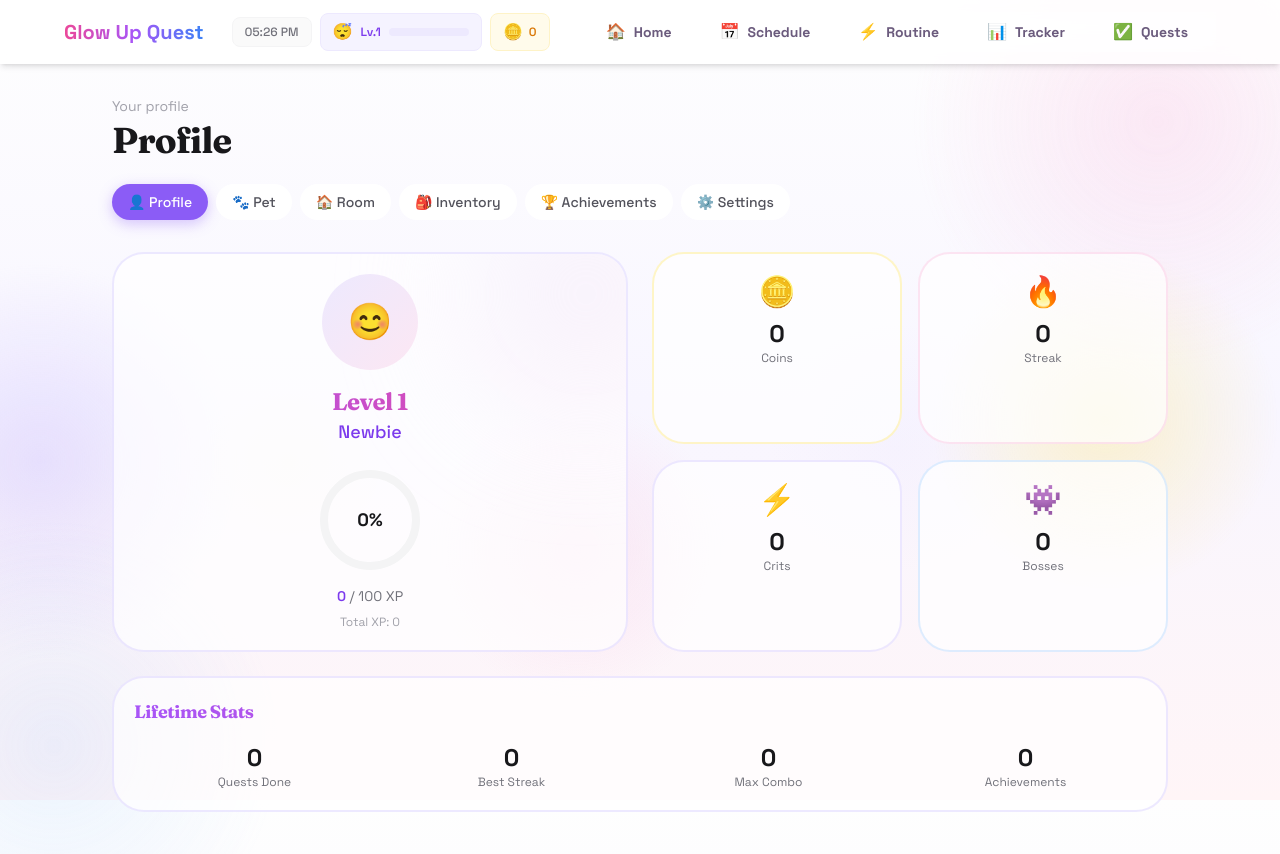
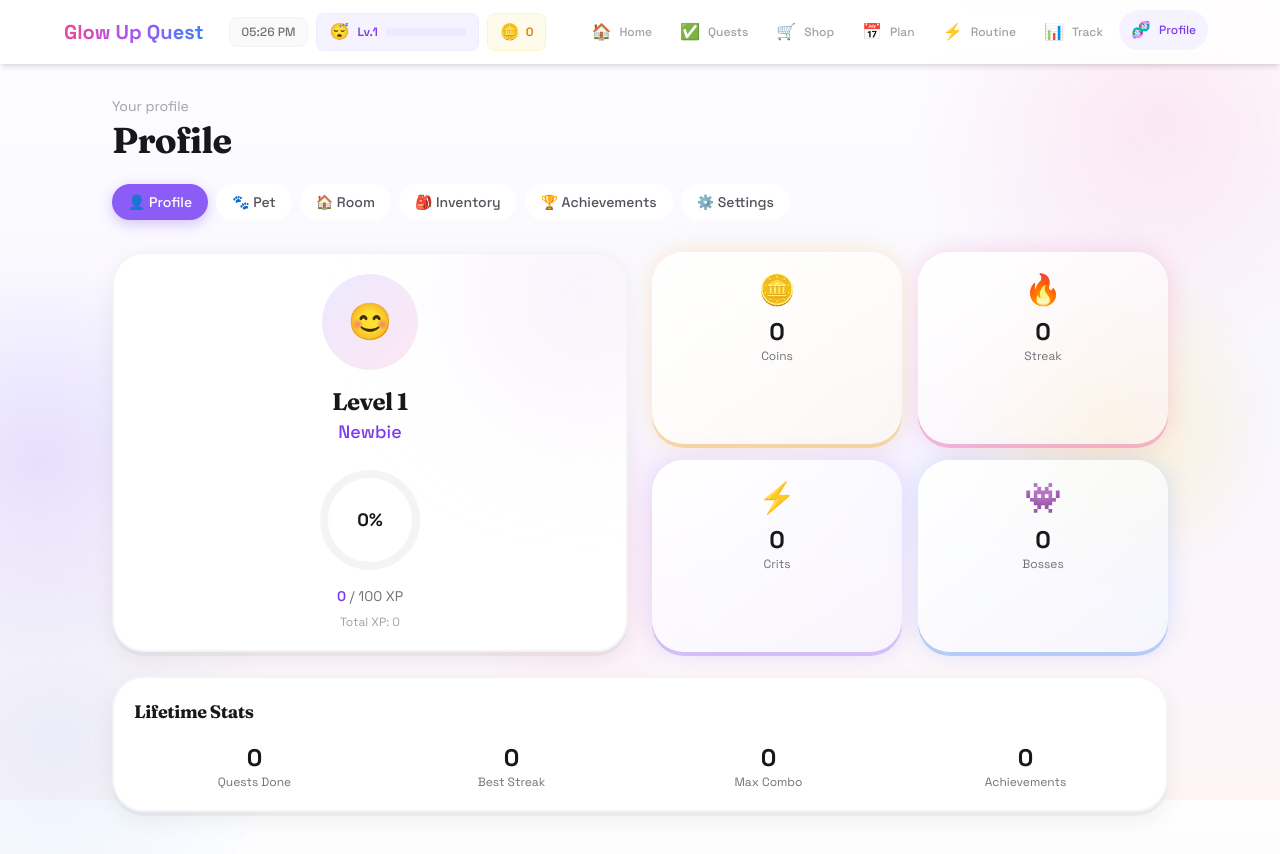
Before and after one commit to kashik09/glow-up-quest, a Next.js app: page /data in a window 1280 px wide. Shown: the top 854 px of the page. Built offline with nearby package versions, Linux system fonts and the light colour scheme.

Commit message:
feat(ui): add navigation and reusable button, card, and date-picker components

```diff
--- a/src/components/Navigation.tsx
+++ b/src/components/Navigation.tsx
@@ -6,18 +6,20 @@ import { cn } from "@/lib/utils";
 
 const navItems = [
   { href: "/", label: "Home", emoji: "🏠" },
-  { href: "/schedule", label: "Schedule", emoji: "📅" },
+  { href: "/checklist", label: "Quests", emoji: "✅" },
+  { href: "/shop", label: "Shop", emoji: "🛒" },
+  { href: "/schedule", label: "Plan", emoji: "📅" },
   { href: "/routine", label: "Routine", emoji: "⚡" },
-  { href: "/tracker", label: "Tracker", emoji: "📊" },
-  { href: "/checklist", label: "Quests", emoji: "✅" },
+  { href: "/tracker", label: "Track", emoji: "📊" },
+  { href: "/data", label: "Profile", emoji: "🧬" },
 ];
 
 export function Navigation() {
   const pathname = usePathname();
 
   return (
-    <nav className="fixed bottom-0 left-0 right-0 z-50 bg-white/80 backdrop-blur-lg border-t-2 border-purple/20 px-4 py-2 md:static md:bg-transparent md:border-0 md:py-0">
-      <div className="flex items-center justify-around md:justify-end md:gap-6">
+    <nav className="fixed bottom-0 left-0 right-0 z-50 bg-white/95 backdrop-blur-md border-t border-zinc-100 px-2 py-2 lg:static lg:bg-transparent lg:border-0 lg:py-0">
+      <div className="flex items-center justify-around lg:justify-end lg:gap-1">
         {navItems.map((item) => {
           const isActive = pathname === item.href;
           return (
@@ -25,22 +27,23 @@ export function Navigation() {
               key={item.href}
               href={item.href}
               className={cn(
-                "flex flex-col items-center gap-1 px-3 py-2 rounded-xl transition-all duration-300 md:flex-row md:gap-2",
+                "flex flex-col items-center gap-0.5 px-3 py-1.5 rounded-xl transition-all duration-200 lg:flex-row lg:gap-2 lg:px-3 lg:py-2",
                 isActive
-                  ? "text-purple-bright scale-110 md:scale-100"
-                  : "text-muted hover:text-purple-bright hover:scale-105"
+                  ? "bg-violet-50 -translate-y-0.5"
+                  : "hover:bg-zinc-50"
               )}
             >
-              <span className="text-xl md:text-base">{item.emoji}</span>
+              <span className="text-lg lg:text-base">
+                {item.emoji}
+              </span>
               <span className={cn(
-                "text-xs font-bold md:text-sm",
-                isActive && "bg-gradient-to-r from-pink-bright to-purple-bright bg-clip-text text-transparent"
+                "text-[10px] font-medium lg:text-xs",
+                isActive
+                  ? "text-violet-600"
+                  : "text-zinc-400"
               )}>
                 {item.label}
               </span>
-              {isActive && (
-                <span className="absolute -bottom-1 left-1/2 -translate-x-1/2 w-1 h-1 rounded-full bg-pink-bright md:hidden" />
-              )}
             </Link>
           );
         })}
--- a/src/components/ui/button.tsx
+++ b/src/components/ui/button.tsx
@@ -2,14 +2,19 @@ import * as React from "react";
 import { cn } from "@/lib/utils";
 
 export type ButtonProps = React.ButtonHTMLAttributes<HTMLButtonElement> & {
-  variant?: "primary" | "ghost" | "pink" | "purple" | "blue" | "yellow";
+  variant?: "primary" | "secondary" | "ghost" | "danger" | "pink" | "purple" | "blue" | "yellow";
+  size?: "sm" | "md" | "lg";
 };
 
-const variantStyles: Record<NonNullable<ButtonProps["variant"]>, string> = {
+const variantStyles = {
   primary:
-    "bg-gradient-to-r from-pink via-purple to-blue text-ink shadow-soft hover:shadow-glow hover:-translate-y-1 active:translate-y-0 transition-all duration-200",
+    "bg-gradient-to-r from-violet-500 to-purple-600 text-white shadow-[0_4px_14px_rgba(139,92,246,0.35)] hover:shadow-[0_6px_20px_rgba(139,92,246,0.45)] hover:-translate-y-0.5",
+  secondary:
+    "bg-zinc-100 text-zinc-700 hover:bg-zinc-200",
   ghost:
-    "border-2 border-purple/30 text-ink hover:border-purple hover:bg-purple-light/50 backdrop-blur-sm",
+    "bg-transparent text-zinc-600 hover:bg-zinc-100",
+  danger:
+    "bg-red-500 text-white hover:bg-red-600",
   pink:
     "bg-gradient-to-r from-pink-light to-pink text-ink hover:shadow-glow hover:-translate-y-1 transition-all",
   purple:
@@ -20,18 +25,29 @@ const variantStyles: Record<NonNullable<ButtonProps["variant"]>, string> = {
     "bg-gradient-to-r from-yellow-light to-yellow text-ink hover:shadow-soft hover:-translate-y-1 transition-all",
 };
 
+const sizeStyles = {
+  sm: "px-4 py-2 text-sm",
+  md: "px-5 py-2.5 text-sm",
+  lg: "px-6 py-3 text-base",
+};
+
 export function Button({
   className,
   variant = "primary",
+  size = "md",
+  disabled,
   ...props
 }: ButtonProps) {
   return (
     <button
       className={cn(
-        "inline-flex items-center justify-center rounded-full px-6 py-2.5 text-sm font-bold tracking-wide uppercase",
+        "inline-flex items-center justify-center rounded-xl font-medium transition-all duration-200",
         variantStyles[variant],
+        sizeStyles[size],
+        disabled && "opacity-50 cursor-not-allowed hover:transform-none",
         className
       )}
+      disabled={disabled}
       {...props}
     />
   );
--- a/src/components/ui/card.tsx
+++ b/src/components/ui/card.tsx
@@ -2,27 +2,43 @@ import * as React from "react";
 import { cn } from "@/lib/utils";
 
 export type CardProps = React.HTMLAttributes<HTMLDivElement> & {
+  variant?: "default" | "accent" | "glass";
+  accent?: "violet" | "pink" | "amber" | "emerald";
   glow?: "pink" | "purple" | "blue" | "yellow" | "none";
-};
-
-const glowStyles: Record<NonNullable<CardProps["glow"]>, string> = {
-  pink: "hover:shadow-glow border-pink/30 hover:border-pink",
-  purple: "hover:shadow-glow-purple border-purple/30 hover:border-purple",
-  blue: "hover:shadow-glow-blue border-blue/30 hover:border-blue",
-  yellow: "hover:shadow-soft border-yellow/30 hover:border-yellow",
-  none: "border-purple/20",
 };
 
 export function Card({
   className,
-  glow = "purple",
+  variant = "default",
+  accent,
+  glow,
   ...props
 }: CardProps) {
+  const glowStyles = {
+    pink: "border-pink-400 shadow-[0_4px_0_rgba(236,72,153,0.3),0_0_25px_rgba(236,72,153,0.2)] hover:shadow-[0_4px_0_rgba(236,72,153,0.4),0_0_30px_rgba(236,72,153,0.3)] bg-gradient-to-br from-white to-pink-50/50",
+    purple: "border-violet-400 shadow-[0_4px_0_rgba(139,92,246,0.3),0_0_25px_rgba(139,92,246,0.2)] hover:shadow-[0_4px_0_rgba(139,92,246,0.4),0_0_30px_rgba(139,92,246,0.3)] bg-gradient-to-br from-white to-violet-50/50",
+    blue: "border-blue-400 shadow-[0_4px_0_rgba(59,130,246,0.3),0_0_25px_rgba(59,130,246,0.2)] hover:shadow-[0_4px_0_rgba(59,130,246,0.4),0_0_30px_rgba(59,130,246,0.3)] bg-gradient-to-br from-white to-blue-50/50",
+    yellow: "border-amber-400 shadow-[0_4px_0_rgba(245,158,11,0.3),0_0_25px_rgba(245,158,11,0.2)] hover:shadow-[0_4px_0_rgba(245,158,11,0.4),0_0_30px_rgba(245,158,11,0.3)] bg-gradient-to-br from-white to-amber-50/50",
+    none: "border-zinc-200 shadow-[0_2px_0_rgba(0,0,0,0.05)]",
+  };
+
   return (
     <div
       className={cn(
-        "rounded-2xl border-2 bg-white/70 backdrop-blur-md p-5 transition-all duration-300",
-        glowStyles[glow],
+        "rounded-2xl p-5 transition-all duration-300",
+        glow
+          ? cn("border-3 backdrop-blur-sm", glowStyles[glow])
+          : variant === "default"
+          ? "bg-white border-2 border-zinc-100 shadow-[0_4px_0_rgba(0,0,0,0.04),0_8px_24px_rgba(0,0,0,0.06)] hover:shadow-[0_6px_0_rgba(0,0,0,0.05),0_12px_32px_rgba(0,0,0,0.08)] hover:-translate-y-0.5"
+          : variant === "accent"
+          ? "bg-white border-2 border-zinc-100 shadow-[0_4px_0_rgba(0,0,0,0.04),0_8px_24px_rgba(0,0,0,0.06)]"
+          : variant === "glass"
+          ? "glass border-2 border-white/30"
+          : "",
+        !glow && accent === "violet" && "border-l-4 border-l-violet-500",
+        !glow && accent === "pink" && "border-l-4 border-l-pink-500",
+        !glow && accent === "amber" && "border-l-4 border-l-amber-500",
+        !glow && accent === "emerald" && "border-l-4 border-l-emerald-500",
         className
       )}
       {...props}
@@ -37,7 +53,7 @@ export function CardTitle({
   return (
     <h3
       className={cn(
-        "text-lg font-bold bg-gradient-to-r from-purple-bright to-pink-bright bg-clip-text text-transparent",
+        "text-lg font-bold text-zinc-900",
         className
       )}
       {...props}
@@ -50,6 +66,6 @@ export function CardDescription({
   ...props
 }: React.HTMLAttributes<HTMLParagraphElement>) {
   return (
-    <p className={cn("text-sm text-muted leading-relaxed", className)} {...props} />
+    <p className={cn("text-sm text-zinc-500", className)} {...props} />
   );
 }
```
Also changed, not shown: src/components/ui/date-picker.tsx (added, +216 -0 lines).
